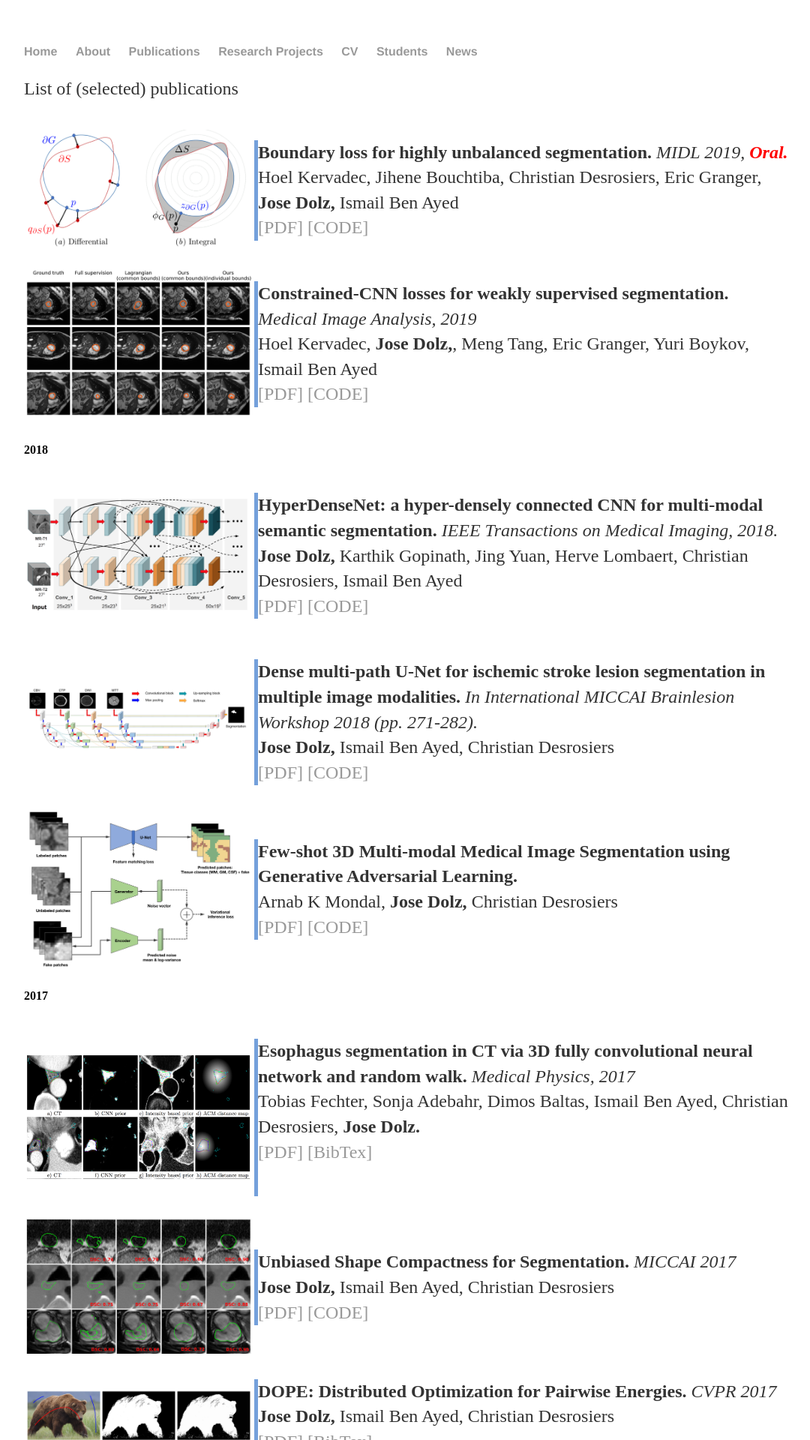
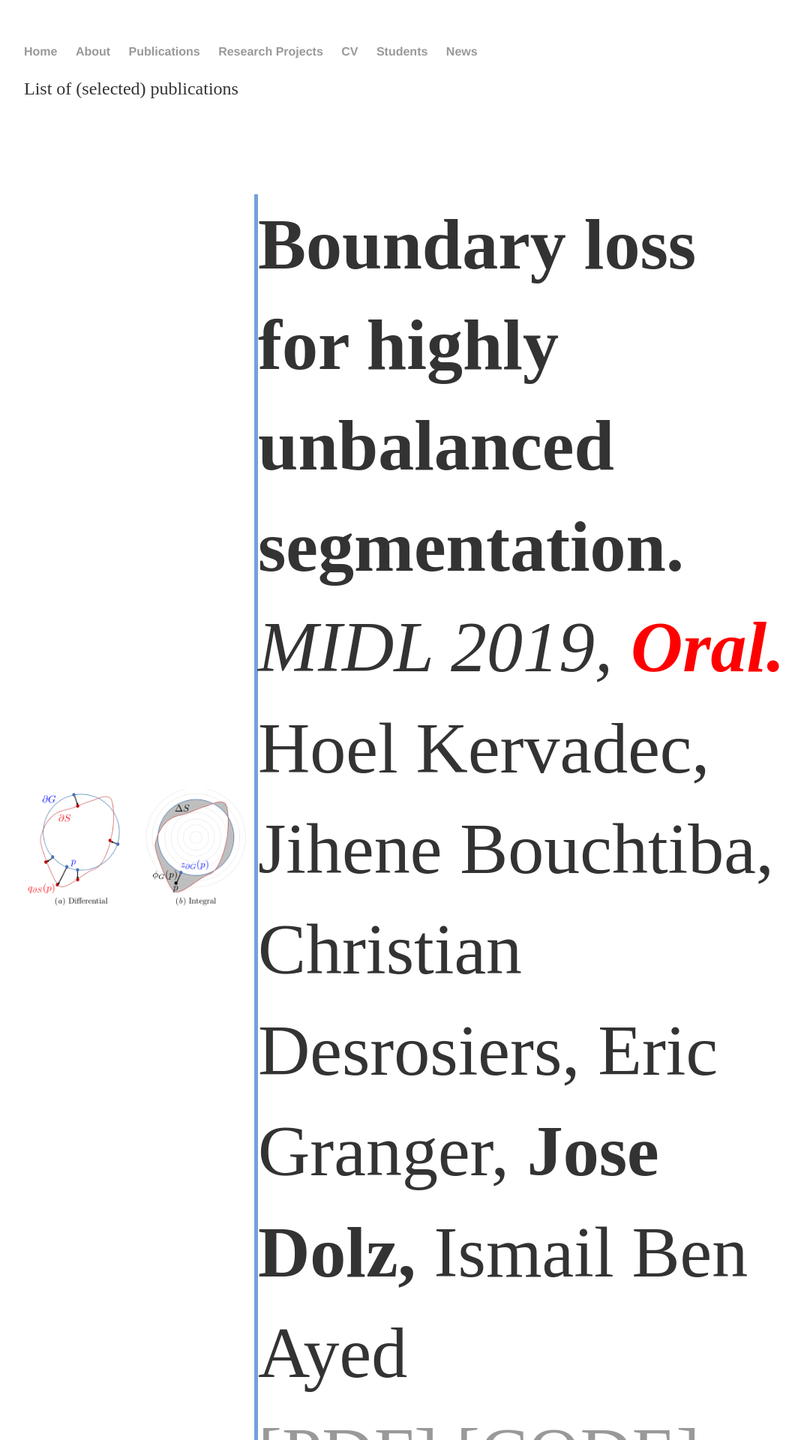
Before and after one commit to josedolz/josedolz.github.io, a Jekyll site: the page built from publications/index.html, in a window 1280 px wide. Shown: the top 1920 px of the page at 75% size, without its empty margins (96-1176 px from the left). Built offline with Jekyll 4.4.1, drawn with Linux system fonts in a browser that asks for light colours.

Commit message:
Update main.css

```diff
--- a/css/main.css
+++ b/css/main.css
@@ -22,6 +22,7 @@ a:hover {
 
  .media{
     border-left: 5px #74a0db solid;
+    font-size: 4em
  }
 
 h1 {
```
